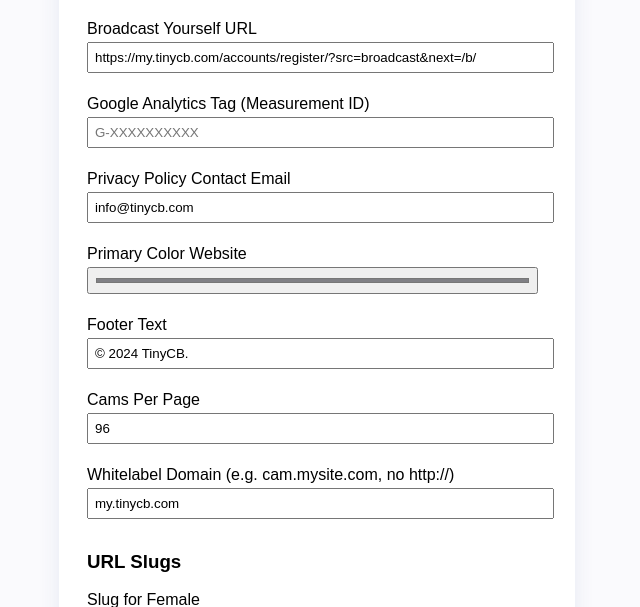
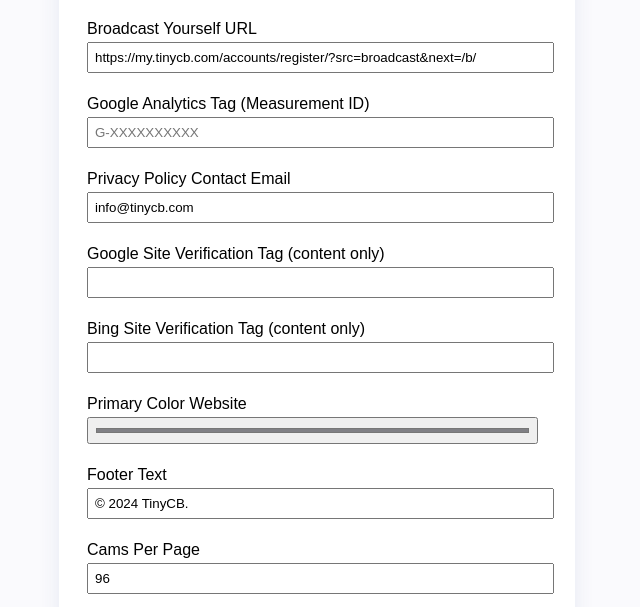
Before and after one commit to TinyCB/Chaturbate-affiliate-api-script, a PHP site: page /admin.php in a window 1280 px wide. Shown: the part 332-939 px from the top of the page, without its empty margins (323-963 px from the left). Run offline with PHP 8.4, Linux system fonts and the light colour scheme; the visitor is signed in with stand-in values (Sample User, id 1).

Commit message:
Added fields for Google and Bing webmastr meta tag

```diff
--- a/admin.php
+++ b/admin.php
@@ -3,7 +3,6 @@ session_start();
 $CONFIG_FILE = "config.php";
 $config = include($CONFIG_FILE);
 $genders = ['f'=>'Female','m'=>'Male','t'=>'Trans','c'=>'Couple'];
-// Set default slugs if missing
 if (empty($config['slugs']) || !is_array($config['slugs'])) {
     $config['slugs'] = [
         'f' => 'girls',
@@ -16,12 +15,12 @@ if (empty($config['slugs']) || !is_array($config['slugs'])) {
 }
 if (!isset($config['privacy_email'])) $config['privacy_email'] = 'youremail@example.com';
 if (!isset($config['google_analytics_id'])) $config['google_analytics_id'] = '';
-// --- Ensure a hash even if upgrading from plaintext (legacy) ---
+if (!isset($config['google_site_verification'])) $config['google_site_verification'] = '';
+if (!isset($config['bing_site_verification'])) $config['bing_site_verification'] = '';
 if (empty($config['admin_password_hash'])) {
     $config['admin_password_hash'] = password_hash('changeme', PASSWORD_DEFAULT);
     file_put_contents($CONFIG_FILE, "<?php\nreturn ".var_export($config,true).";\n");
 }
-// --- Authentication ---
 if (!isset($_SESSION['admin_logged_in'])) {
     if ($_SERVER['REQUEST_METHOD'] === "POST"
         && isset($_POST['admin_password'])
@@ -40,13 +39,11 @@ if (!isset($_SESSION['admin_logged_in'])) {
         <?php exit;
     }
 }
-// --- Handle logout ---
 if (isset($_GET['logout'])) {
     session_destroy();
     header("Location: /admin");
     exit;
 }
-// --- Update/settings/password/contacts handler ---
 if($_SERVER['REQUEST_METHOD']==="POST" && isset($_POST['site_name'])) {
     $config['site_name'] = $_POST['site_name'];
     $config['affiliate_id'] = $_POST['affiliate_id'];
@@ -58,12 +55,12 @@ if($_SERVER['REQUEST_METHOD']==="POST" && isset($_POST['site_name'])) {
     $config['broadcast_url'] = trim($_POST['broadcast_url'] ?? '');
     $config['google_analytics_id'] = trim($_POST['google_analytics_id'] ?? '');
     $config['privacy_email'] = trim($_POST['privacy_email'] ?? '');
-    // --- SEO meta tag fields ---
+    $config['google_site_verification'] = trim($_POST['google_site_verification'] ?? '');
+    $config['bing_site_verification'] = trim($_POST['bing_site_verification'] ?? '');
     $config['meta_home_title'] = $_POST['meta_home_title'];
     $config['meta_home_desc'] = $_POST['meta_home_desc'];
     $config['meta_gender_titles'] = $_POST['meta_gender_titles'] ?? [];
     $config['meta_gender_descs'] = $_POST['meta_gender_descs'] ?? [];
-    // handle slugs
     if (isset($_POST['slugs']) && is_array($_POST['slugs'])) {
         foreach (['f','m','t','c','model'] as $k) {
             if (isset($_POST['slugs'][$k]) && $_POST['slugs'][$k] !== '') {
@@ -71,13 +68,11 @@ if($_SERVER['REQUEST_METHOD']==="POST" && isset($_POST['site_name'])) {
             }
         }
     }
-    //----------------------------------------
     if(!empty($_FILES['logo_file']['tmp_name'])) {
         $fn = 'assets/logo.png';
         move_uploaded_file($_FILES['logo_file']['tmp_name'], $fn);
         $config['logo_path']=$fn;
     }
-    // --- Password updating ---
     if (!empty($_POST['current_admin_password']) && !empty($_POST['new_admin_password'])) {
         if (password_verify($_POST['current_admin_password'], $config['admin_password_hash'])) {
             $config['admin_password_hash'] = password_hash($_POST['new_admin_password'], PASSWORD_DEFAULT);
@@ -86,7 +81,6 @@ if($_SERVER['REQUEST_METHOD']==="POST" && isset($_POST['site_name'])) {
             $error = "Current admin password was incorrect. Password not changed.";
         }
     }
-    // --- Write config (always, so settings save even if password section errored) ---
     file_put_contents($CONFIG_FILE, "<?php\nreturn ".var_export($config,true).";\n");
     if (empty($error)) $success = ($success ?? '') . " Settings saved.";
 }
@@ -123,6 +117,10 @@ if(!empty($success)) echo "<div style='color:green;text-align:center;'>$success<
     <input name="google_analytics_id" placeholder="G-XXXXXXXXXX" value="<?=htmlspecialchars($config['google_analytics_id'] ?? '')?>">
     <label>Privacy Policy Contact Email</label>
     <input name="privacy_email" type="email" value="<?=htmlspecialchars($config['privacy_email'] ?? '')?>">
+    <label>Google Site Verification Tag <span style="font-weight: normal">(content only)</span></label>
+    <input name="google_site_verification" value="<?=htmlspecialchars($config['google_site_verification'] ?? '')?>">
+    <label>Bing Site Verification Tag <span style="font-weight: normal">(content only)</span></label>
+    <input name="bing_site_verification" value="<?=htmlspecialchars($config['bing_site_verification'] ?? '')?>">
     <label>Primary Color Website</label>
     <input type="color" name="primary_color" value="<?=htmlspecialchars($config['primary_color'])?>">
     <label>Footer Text</label>
--- a/config.php
+++ b/config.php
@@ -12,6 +12,8 @@ return array (
   'whitelabel_domain' => 'my.tinycb.com',
   'meta_home_title' => 'TinyCB – Free Live Sex Chat & Webcams',
   'meta_home_desc' => 'Watch thousands of live webcams instantly! Free chat, models, and more 24/7.',
+  'google_site_verification' => '',
+  'bing_site_verification' => '',
   'meta_gender_titles' =>
   array (
     'f' => 'Watch Free Live Female Cams – TinyCB',
```
Also changed, not shown: templates/header.php (+6 -7 lines).
